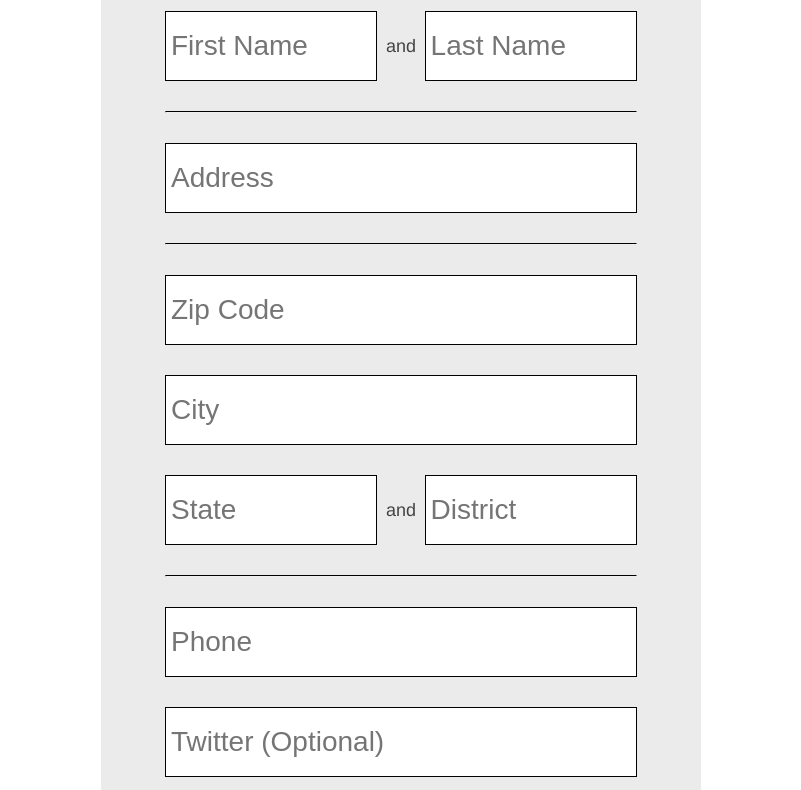
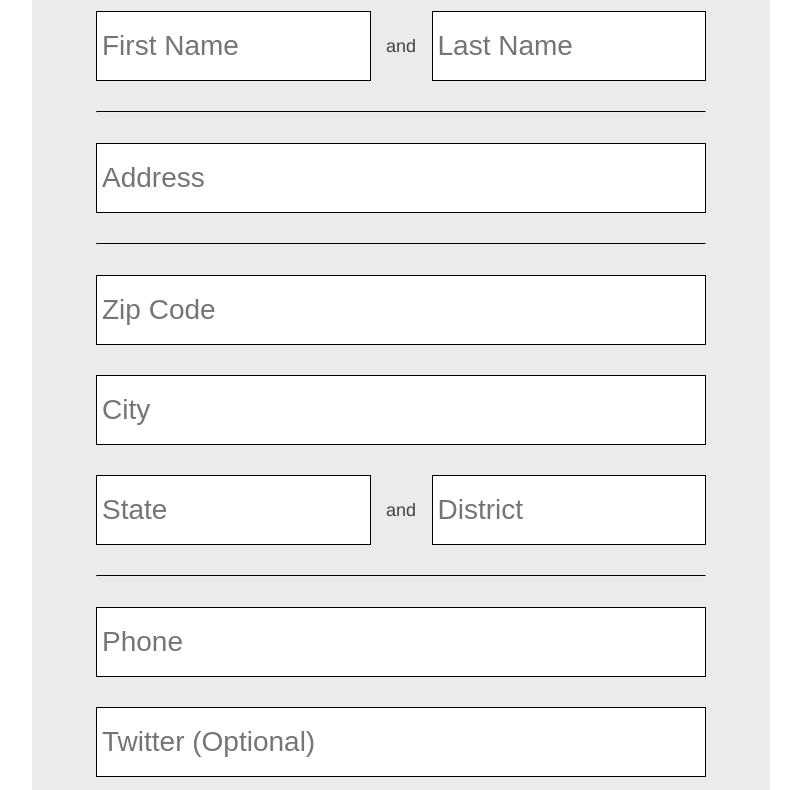
Before and after one commit to b00y0h/sentinal, a website: page app/index.html in a window 1280 px wide. Shown: the part 220-1010 px from the top of the page, without its empty margins (239-1040 px from the left). Drawn offline with nearby package versions, Linux system fonts and the light colour scheme; files that its build step writes are made by us from their sources.

Commit message:
change box sizing for correct width on .main

```diff
--- a/src/scss/partials/_main.scss
+++ b/src/scss/partials/_main.scss
@@ -18,7 +18,8 @@ hr {
 }
 
 .main {
-  max-width: 600px;
+  box-sizing: content-box;
+  max-width: 610px;
   margin:0 auto;
   padding: 1em 5%;
   background: #EBEBEB;
```
